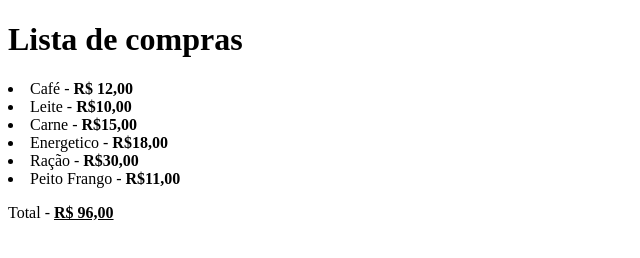
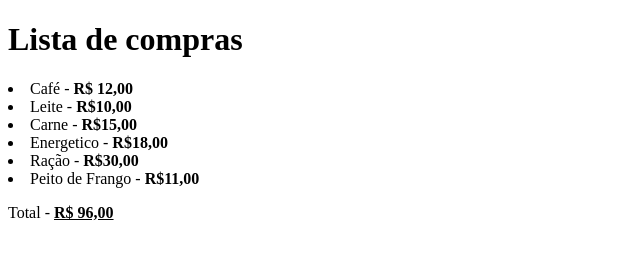
Before and after one commit to WeslleyPresa/exer-01, a plain HTML site: page index.html in a window 1280 px wide. Shown: the full height of the page, 0-640 px from the left. Drawn offline with Linux system fonts and the light colour scheme.

Commit message:
Mudando peito frango para peito de frango

```diff
--- a/index.html
+++ b/index.html
@@ -15,7 +15,7 @@
         <li>Carne - <b>R$15,00</b></li>
         <li>Energetico - <b>R$18,00</b></li>
         <li>Ração - <b>R$30,00</b></li>
-        <li>Peito Frango - <b>R$11,00</b></li>
+        <li>Peito de Frango - <b>R$11,00</b></li>
     </p>
 
     <p>
```
